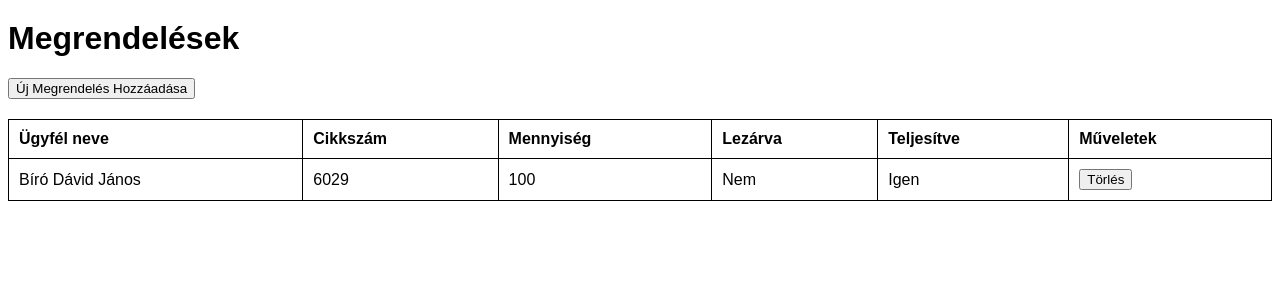
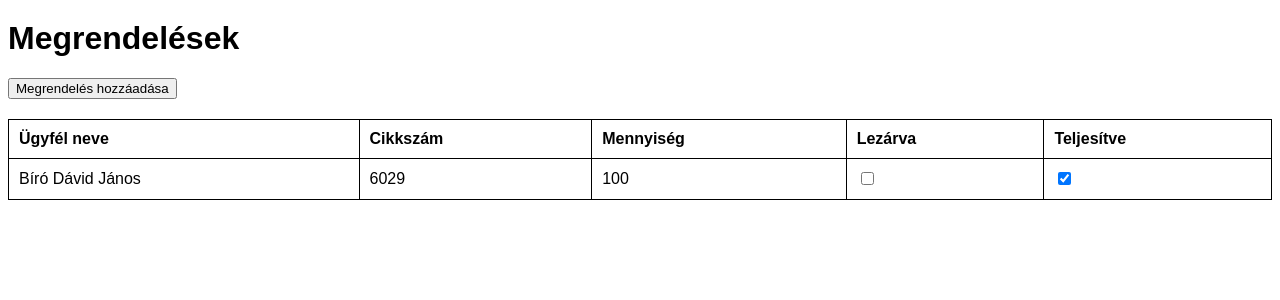
Before and after one commit to zoltankotra/szamtan_gyakorlo, a Flask app: page /orders in a window 1280 px wide. Shown: the part 46-346 px from the top of the page. Run offline with Flask 3, Linux system fonts and the light colour scheme; data comes from the database, SQL or seed files in the repository; both versions use the stored data as it was after the commit.

Commit message:
Lezárva/teljesítve gombok hozzáadva a megrendelésekhez.

```diff
--- a/raktar_program-master/app.py
+++ b/raktar_program-master/app.py
@@ -196,6 +196,7 @@ def update_order_status(order_id):
     return redirect(url_for('orders'))
 
 
+
 @app.route('/stock')
 def stock():
     conn = get_db_connection()
--- a/raktar_program-master/templates/orders.html
+++ b/raktar_program-master/templates/orders.html
@@ -14,10 +14,6 @@
     </nav>
     <h1>Megrendelések</h1>
 
-    <a href="{{ url_for('add_order') }}">
-        <button>Új Megrendelés Hozzáadása</button>
-    </a>
-
     <!-- Hibaüzenetek -->
     {% with messages = get_flashed_messages(with_categories=true) %}
     {% if messages %}
@@ -29,6 +25,11 @@
     {% endif %}
     {% endwith %}
 
+    <!-- Megrendelés hozzáadása gomb -->
+    <a href="{{ url_for('add_order') }}">
+        <button>Megrendelés hozzáadása</button>
+    </a>
+
     <table>
         <thead>
             <tr>
@@ -37,7 +38,6 @@
                 <th>Mennyiség</th>
                 <th>Lezárva</th>
                 <th>Teljesítve</th>
-                <th>Műveletek</th>
             </tr>
         </thead>
         <tbody>
@@ -46,12 +46,16 @@
                 <td>{{ order.nev }}</td>
                 <td>{{ order.cikkszam }}</td>
                 <td>{{ order.mennyiseg }}</td>
-                <td>{{ 'Igen' if order.lezarva else 'Nem' }}</td>
-                <td>{{ 'Igen' if order.teljesitve else 'Nem' }}</td>
+                <!-- Lezárva oszlop -->
                 <td>
-                    <!-- Törlés gomb -->
-                    <form action="{{ url_for('delete_order', order_id=order.id) }}" method="POST" style="display:inline;">
-                        <button type="submit" onclick="return confirm('Biztosan törölni szeretnéd a megrendelést?')">Törlés</button>
+                    <form action="{{ url_for('update_order_status', order_id=order.id) }}" method="POST">
+                        <input type="checkbox" name="lezarva" {% if order.lezarva %}checked{% endif %} onchange="this.form.submit()">
+                    </form>
+                </td>
+                <!-- Teljesítve oszlop -->
+                <td>
+                    <form action="{{ url_for('update_order_status', order_id=order.id) }}" method="POST">
+                        <input type="checkbox" name="teljesitve" {% if order.teljesitve %}checked{% endif %} onchange="this.form.submit()">
                     </form>
                 </td>
             </tr>
```
Also changed, not shown: raktar_program-master/database.db.
